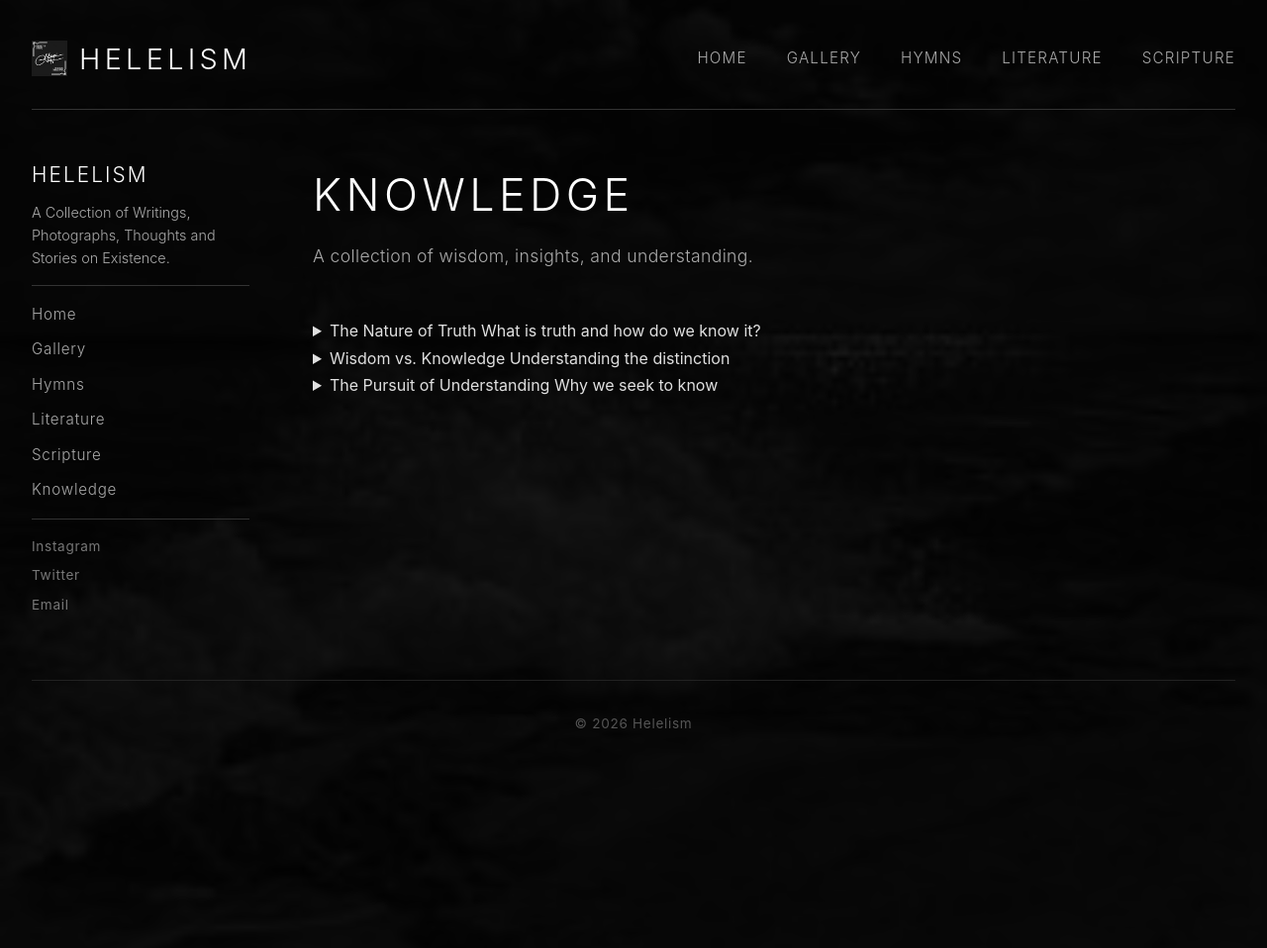
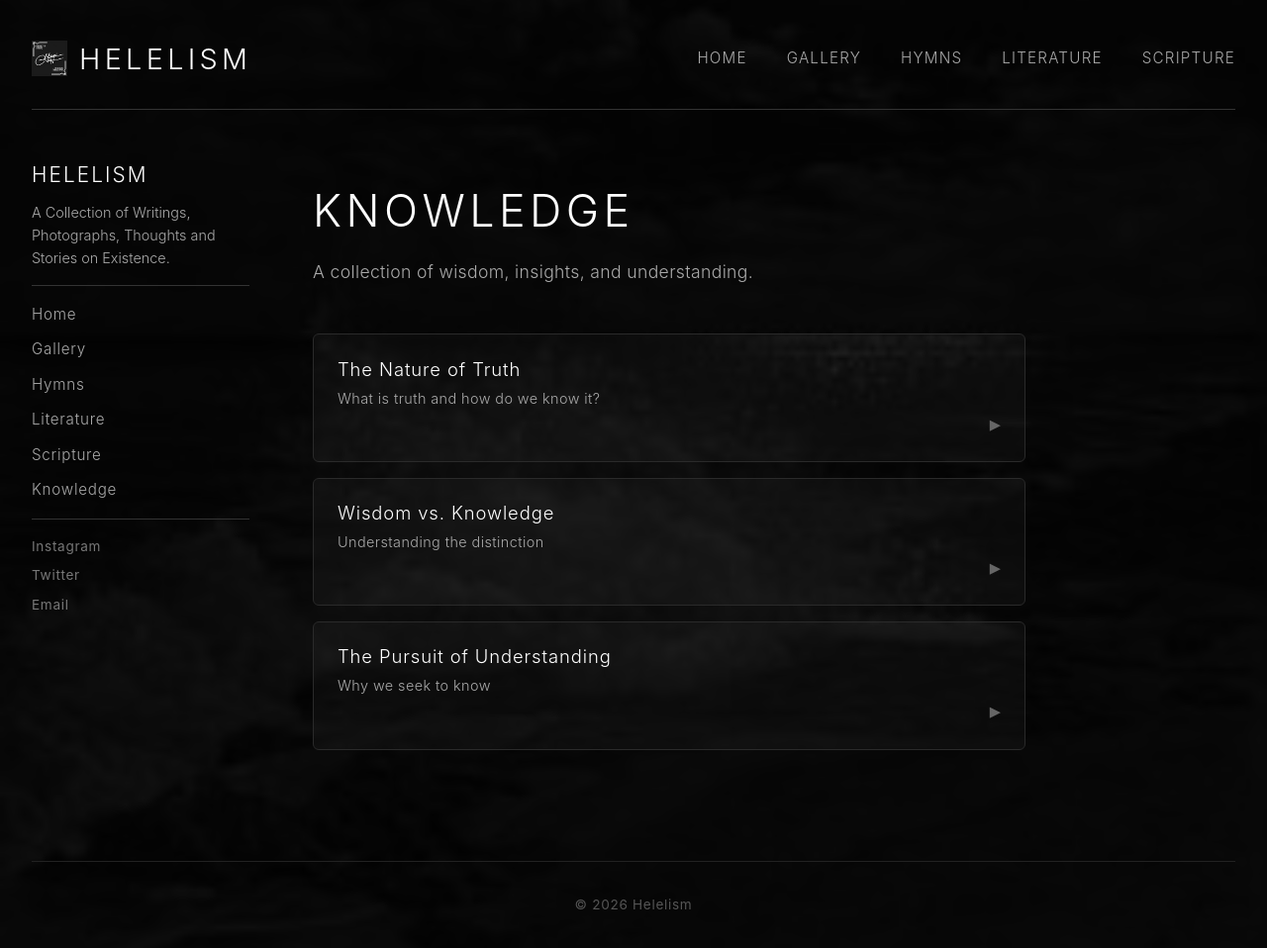
Before and after one commit to Mizuki-5055/Mizuki-5055.github.io, a Jekyll site: the page built from knowledge.md, in a window 1280 px wide and 958 px high. Shown: the whole window at 99% size. Built offline with Jekyll 4.4.1, drawn with Linux system fonts in a browser that asks for light colours.

Commit message:
Update main.css

```diff
--- a/assets/css/main.css
+++ b/assets/css/main.css
@@ -1058,3 +1058,112 @@ footer {
     padding: 0 1.2rem 1.2rem 1.2rem;
   }
 }
+
+/* ========================================
+   KNOWLEDGE PAGE
+   ======================================== */
+.knowledge-page {
+  max-width: 720px;
+  padding: 1rem 0 2rem 0;
+}
+
+.knowledge-dropdowns {
+  margin-top: 2rem;
+}
+
+.knowledge-details {
+  background: rgba(255, 255, 255, 0.03);
+  border: 1px solid #2a2a2a;
+  border-radius: 6px;
+  margin-bottom: 1rem;
+  transition: border-color 0.3s ease;
+}
+
+.knowledge-details:hover {
+  border-color: #444444;
+}
+
+.knowledge-details summary {
+  color: #ffffff;
+  padding: 1.2rem 1.5rem;
+  cursor: pointer;
+  list-style: none;
+  display: flex;
+  flex-direction: column;
+  gap: 0.1rem;
+}
+
+.knowledge-details summary::-webkit-details-marker {
+  display: none;
+}
+
+.knowledge-details summary::after {
+  content: "▸";
+  color: #666666;
+  font-size: 1.4rem;
+  align-self: flex-end;
+  transition: transform 0.3s ease;
+  margin-top: -0.5rem;
+}
+
+.knowledge-details[open] summary::after {
+  transform: rotate(90deg);
+}
+
+.summary-heading {
+  font-weight: 300;
+  font-size: 1.15rem;
+  letter-spacing: 0.05em;
+}
+
+.summary-subtitle {
+  font-weight: 300;
+  font-size: 0.9rem;
+  color: #aaaaaa;
+  letter-spacing: 0.03em;
+}
+
+.knowledge-details .details-content {
+  padding: 0 1.5rem 1.5rem 1.5rem;
+  color: #cccccc;
+  font-weight: 300;
+  font-size: 0.95rem;
+  line-height: 1.7;
+}
+
+.knowledge-details .details-content p {
+  margin-bottom: 0.8rem;
+}
+
+.knowledge-details .details-content p:last-child {
+  margin-bottom: 0;
+}
+
+.knowledge-details .details-content a {
+  color: #aaaaaa;
+  text-decoration: underline;
+  text-underline-offset: 2px;
+}
+
+.knowledge-details .details-content a:hover {
+  color: #ffffff;
+}
+
+@media (max-width: 768px) {
+  .knowledge-page {
+    padding: 0 0 1rem 0;
+  }
+  .knowledge-details summary {
+    padding: 1rem 1.2rem;
+  }
+  .summary-heading {
+    font-size: 1rem;
+  }
+  .summary-subtitle {
+    font-size: 0.8rem;
+  }
+  .knowledge-details .details-content {
+    padding: 0 1.2rem 1.2rem 1.2rem;
+    font-size: 0.9rem;
+  }
+}
```
